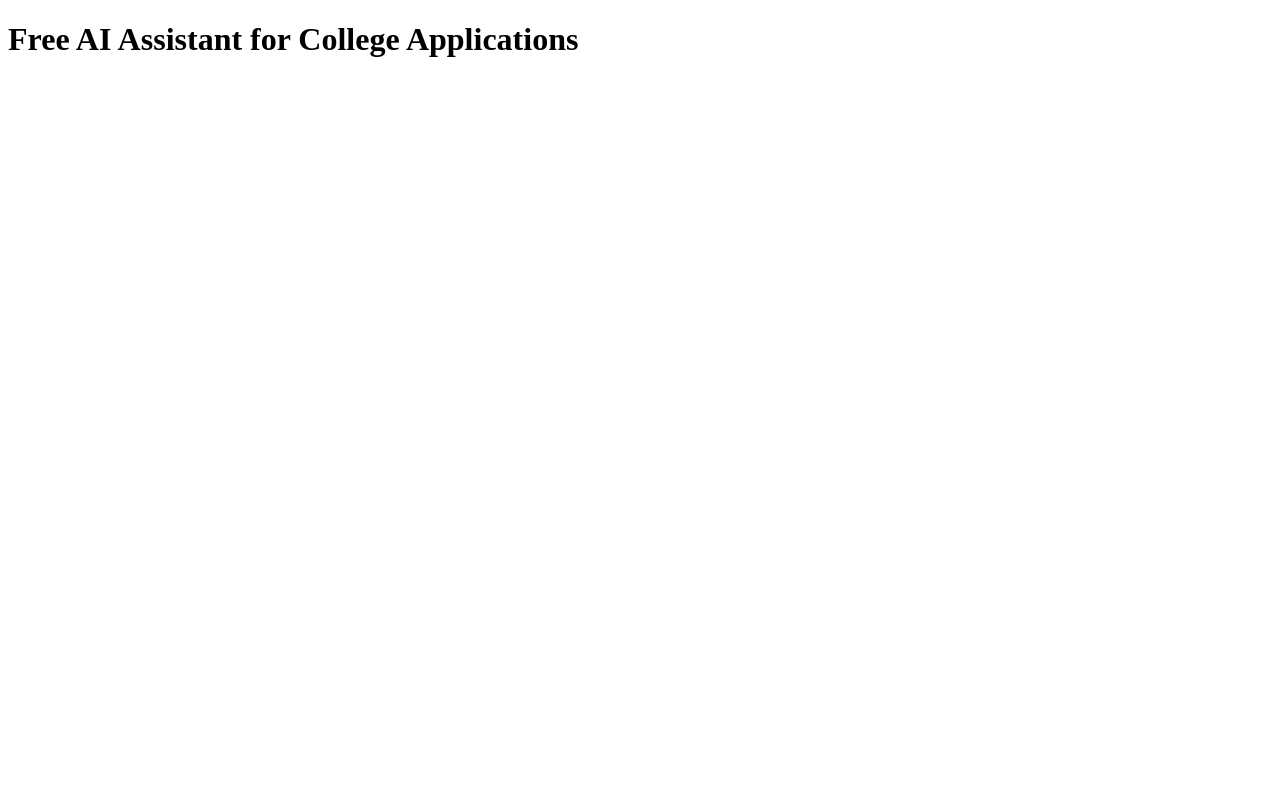
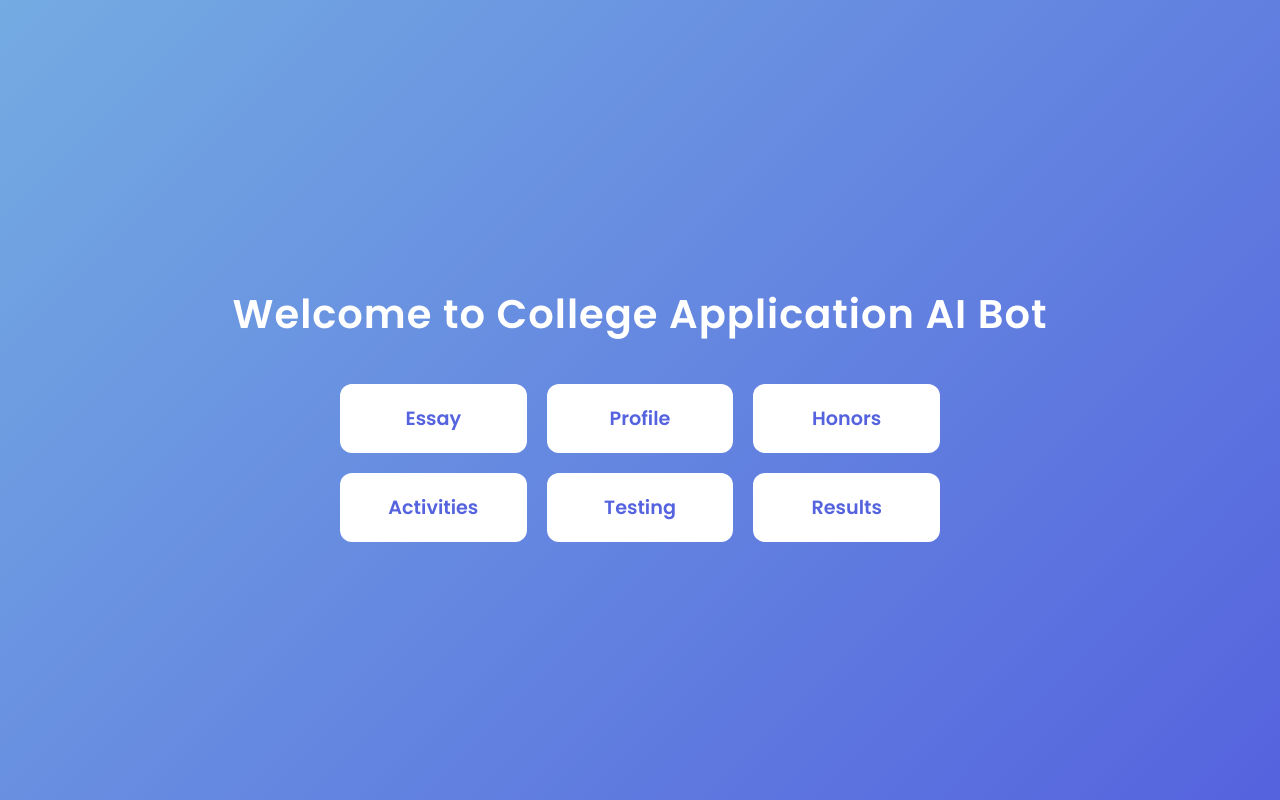
Before and after one commit to pianomaster99/CollegeApplicationAIBot, a Flask app: page / in a window 1280 px wide. Run offline with Flask 3, Linux system fonts and the light colour scheme.

Commit message:
created layout for index.html

```diff
--- a/frontend/app.py
+++ b/frontend/app.py
@@ -7,6 +7,30 @@ app = Flask(__name__)
 def index():
     return render_template("index.html")
 
+@app.route("/essay")
+def essay():
+    return render_template("essay.html")
+
+@app.route("/activities")
+def activities():
+    return render_template("activities.html")
+
+@app.route("/honors")
+def honors():
+    return render_template("honors.html")
+
+@app.route("/testing")
+def testing():
+    return render_template("testing.html")
+
+@app.route("/profile")
+def profile():
+    return render_template("profile.html")
+
+@app.route("/results")
+def results():
+    return render_template("results.html")
+
 if __name__ == "__main__":
     port = int(os.environ.get("PORT", 5000))
     app.run(host="0.0.0.0", port=port)
--- a/frontend/static/style.css
+++ b/frontend/static/style.css
@@ -0,0 +1,48 @@
+@import url('https://fonts.googleapis.com/css2?family=Poppins:wght@400;600&display=swap');
+
+body {
+    font-family: 'Poppins', sans-serif;
+    background: linear-gradient(135deg, #74ABE2, #5563DE);
+    margin: 0;
+    display: flex;
+    align-items: center;
+    justify-content: center;
+    height: 100vh;
+    color: white;
+}
+
+.container {
+    text-align: center;
+}
+
+h1 {
+    margin-bottom: 40px;
+    font-size: 2.5rem;
+    letter-spacing: 1px;
+}
+
+.button-grid {
+    display: grid;
+    grid-template-columns: repeat(auto-fit, minmax(180px, 1fr));
+    gap: 20px;
+    max-width: 600px;
+    margin: 0 auto;
+}
+
+.big-button {
+    display: block;
+    padding: 20px;
+    background-color: white;
+    color: #5563DE;
+    font-size: 1.2rem;
+    font-weight: 600;
+    text-decoration: none;
+    border-radius: 12px;
+    transition: all 0.3s ease;
+}
+
+.big-button:hover {
+    background-color: #2E3EA1;
+    color: white;
+    transform: translateY(-5px);
+}
--- a/frontend/templates/index.html
+++ b/frontend/templates/index.html
@@ -1,12 +1,22 @@
 <!DOCTYPE html>
 <html lang="en">
-
 <head>
-    <title>Free AI Assistant for College Applications</title>
+    <meta charset="UTF-8">
+    <meta name="viewport" content="width=device-width, initial-scale=1.0">
+    <title>College Application AI Bot</title>
+    <link rel="stylesheet" href="{{ url_for('static', filename='style.css') }}">
 </head>
-
 <body>
-    <h1>Free AI Assistant for College Applications</h1>
+    <div class="container">
+        <h1>Welcome to College Application AI Bot</h1>
+        <div class="button-grid">
+            <a href="/essay" class="big-button">Essay</a>
+            <a href="/profile" class="big-button">Profile</a>
+            <a href="/honors" class="big-button">Honors</a>
+            <a href="/activities" class="big-button">Activities</a>
+            <a href="/testing" class="big-button">Testing</a>
+            <a href="/result" class="big-button">Results</a>
+        </div>
+    </div>
 </body>
-
 </html>
```
